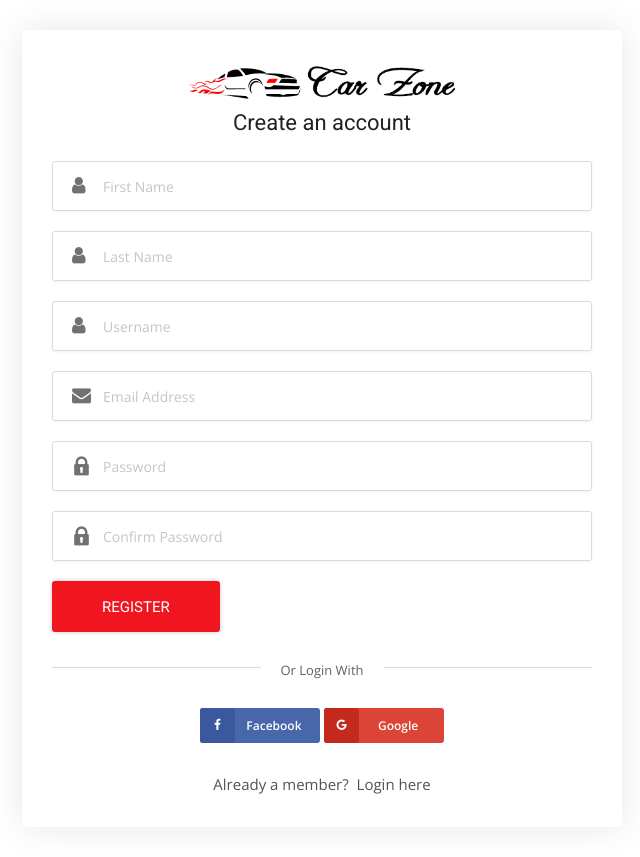
After one commit to kaidu219/carsellplatform, a Django app: page /accounts/register in a window 1280 px wide. The commit adds this page. Shown: the whole page, without its empty margins (318-958 px from the left). Run offline with Django 4.2, Linux system fonts and the light colour scheme; some libraries are stand-ins or nearby versions.

Commit message:
add login/logout/register

```diff
--- a/carsellplatform/cars/templates/cars/cars.html
+++ b/carsellplatform/cars/templates/cars/cars.html
@@ -24,6 +24,10 @@
 <!-- Featured car start -->
 <div class="featured-car content-area">
     <div class="container">
+        {% include 'includes/messages.html' %}
+        <div class="main-title" style="text-align:left !import;">
+            <h1>Welcome, <span>{{ user.first_name }}!</span> </h1>
+        </div>
         <div class="row">
             <div class="col-lg-8 col-md-12">
 
--- /dev/null
+++ b/carsellplatform/templates/includes/messages.html
@@ -0,0 +1,20 @@
+{% if messages %}
+    {% for message in messages %}
+        <div id='message' class="container">
+            <div class="alert alert-{{ message.tags }}" alert-dismissible role="alert">
+            <button class="close" type="button" data-dismiss="alert">
+                <span aria-hidden="true">&times;</button>
+                <strong>
+                    {% if message.level == DEFAULT_MESSAGE_LEVELS.ERROR %}
+                        Error:
+                    {% else %}
+                        {{ message.tags |title }}
+                    {% endif %}
+                </strong>
+                {{ message }}
+            </div>
+        </div>
+
+    {% endfor %}
+
+{% endif %}
--- a/carsellplatform/uaccounts/templates/uaccounts/login.html
+++ b/carsellplatform/uaccounts/templates/uaccounts/login.html
@@ -1,4 +1,4 @@
-{% extends 'base.html'%}
+{% extends 'base.html' %}
 {% load static %}
 
 {% block title %} Car Zone - Login {% endblock %}
@@ -30,7 +30,8 @@
                         </a>
                     </div>
                     <h3>Sign into your account</h3>
-                    <form action="{%'login'%}" method="POST">
+                    {% include 'includes/messages.html' %}
+                    <form action="{% url 'login' %}" method="POST">
                         {% csrf_token %}
                         <div class="form-group form-box">
                             <input type="text" name="username" class="input-text" placeholder="Enter your username" required>
--- /dev/null
+++ b/carsellplatform/uaccounts/templates/uaccounts/register.html
@@ -0,0 +1,138 @@
+
+{% load static %}
+<!DOCTYPE html>
+<html>
+
+<head>
+    <!-- Google Tag Manager -->
+    <script>(function(w,d,s,l,i){w[l]=w[l]||[];w[l].push({'gtm.start':
+        new Date().getTime(),event:'gtm.js'});var f=d.getElementsByTagName(s)[0],
+    j=d.createElement(s),dl=l!='dataLayer'?'&l='+l:'';j.async=true;j.src=
+    '../../../www.googletagmanager.com/gtm5445.html?id='+i+dl;f.parentNode.insertBefore(j,f);
+    })(window,document,'script','dataLayer','GTM-NX5VQP');</script>
+    <!-- End Google Tag Manager -->
+    <title>Car House - Register </title>
+
+
+    <meta name="viewport" content="width=device-width, initial-scale=1.0">
+    <meta charset="utf-8">
+
+    <!-- External CSS libraries -->
+    <link rel="stylesheet" type="text/css" href="{% static 'css/bootstrap.min.css' %}">
+    <link rel="stylesheet" type="text/css" href="{% static 'css/animate.min.css' %}">
+    <link rel="stylesheet" type="text/css" href="{% static 'css/bootstrap-submenu.css' %}">
+
+    <link rel="stylesheet" type="text/css" href="{% static 'css/bootstrap-select.min.css' %}">
+    <link rel="stylesheet" type="text/css" href="{% static 'css/magnific-popup.css' %}">
+    <link rel="stylesheet" type="text/css" href="{% static 'fonts/font-awesome/css/font-awesome.min.css' %}">
+    <link rel="stylesheet" type="text/css" href="{% static 'fonts/flaticon/font/flaticon.css' %}">
+    <link rel="stylesheet" type="text/css" href="{% static 'fonts/linearicons/style.css' %}">
+    <link rel="stylesheet" type="text/css"  href="{% static 'css/jquery.mCustomScrollbar.css' %}">
+    <link rel="stylesheet" type="text/css"  href="{% static 'css/dropzone.css' %}">
+    <link rel="stylesheet" type="text/css"  href="{% static 'css/slick.css' %}">
+    <link rel="stylesheet" type="text/css"  href="{% static 'css/lightbox.min.css' %}">
+    <link rel="stylesheet" type="text/css"  href="{% static 'css/jnoty.css' %}">
+
+    <!-- Custom stylesheet -->
+    <link rel="stylesheet" type="text/css" href="{% static 'css/style.css' %}">
+    <link rel="stylesheet" type="text/css" id="style_sheet" href="{% static 'css/skins/red.css' %}">
+
+    <!-- Favicon icon -->
+    <link rel="shortcut icon" href="{% static 'img/favicon.ico' %}" type="image/x-icon" >
+
+    <!-- Google fonts -->
+    <link rel="stylesheet" type="text/css" href="https://fonts.googleapis.com/css?family=Open+Sans:400,300,600,700,800%7CPlayfair+Display:400,700%7CRoboto:100,300,400,400i,500,700">
+
+
+
+    <link rel="stylesheet" type="text/css" href="{% static 'css/ie10-viewport-bug-workaround.css' %}">
+
+    <script  src="{% static 'js/ie-emulation-modes-warning.js' %}"></script>
+</head>
+<body>
+<div class="page_loader"></div>
+
+<!-- Contact section start -->
+<div class="contact-section">
+    <div class="container">
+        <div class="row">
+            <div class="col-lg-12 col-md-12">
+                <div class="form-section">
+                    <div class="logo-2">
+                        <a href="{% url 'home' %}">
+                            <img src="{% static 'img/logos/black-logo.png' %}" alt="logo">
+                        </a>
+                    </div>
+                    <h3>Create an account</h3>
+                    {% include 'includes/messages.html' %}
+                    <form action="{% url 'register' %}" method="POST">
+                        {% csrf_token %}
+                        <div class="form-group form-box">
+                            <input type="text" name="firstname" class="input-text" placeholder="First Name">
+                            <i class="fa fa-user"></i>
+                        </div>
+                        <div class="form-group form-box">
+                            <input type="text" name="lastname" class="input-text" placeholder="Last Name">
+                            <i class="fa fa-user"></i>
+                        </div>
+                        <div class="form-group form-box">
+                            <input type="text" name="username" class="input-text" placeholder="Username">
+                            <i class="fa fa-user"></i>
+                        </div>
+                        <div class="form-group form-box">
+                            <input type="email" name="email" class="input-text" placeholder="Email Address">
+                            <i class="flaticon-mail"></i>
+                        </div>
+                        <div class="form-group form-box">
+                            <input type="password" name="password" class="input-text" placeholder="Password">
+                            <i class="flaticon-lock"></i>
+                        </div>
+                        <div class="form-group form-box">
+                            <input type="password" name="confirm_password" class="input-text" placeholder="Confirm Password">
+                            <i class="flaticon-lock"></i>
+                        </div>
+                        <div class="form-group mb-0 clearfix">
+                            <button type="submit" class="btn-md btn-theme float-left">Register</button>
+                        </div>
+                        <div class="extra-login clearfix">
+                            <span>Or Login With</span>
+                        </div>
+                        <div class="clearfix"></div>
+                        <ul class="social-list">
+                            <li><a href="#" class="facebook-bg"><i class="fa fa-facebook facebook-i"></i><span>Facebook</span></a></li>
+                            <li><a href="#" class="google-bg"><i class="fa fa-google google-i"></i><span>Google</span></a></li>
+                        </ul>
+                    </form>
+                    <p>Already a member? <a href="login.html" class="thembo"> Login here</a></p>
+                </div>
+            </div>
+        </div>
+    </div>
+</div>
+<!-- Contact section end -->
+
+<script src="{% static 'js/jquery-2.2.0.min.js' %}"></script>
+<script src="{% static 'js/popper.min.js' %}"></script>
+<script src="{% static 'js/bootstrap.min.js' %}"></script>
+<script  src="{% static 'js/bootstrap-submenu.js' %}"></script>
+<script  src="{% static 'js/rangeslider.js' %}"></script>
+<script  src="{% static 'js/jquery.mb.YTPlayer.js' %}"></script>
+<script  src="{% static 'js/bootstrap-select.min.js' %}"></script>
+<script  src="{% static 'js/jquery.easing.1.3.js' %}"></script>
+<script  src="{% static 'js/jquery.scrollUp.js' %}"></script>
+<script  src="{% static 'js/jquery.mCustomScrollbar.concat.min.js' %}"></script>
+<script  src="{% static 'js/dropzone.js' %}"></script>
+<script  src="{% static 'js/slick.min.js' %}"></script>
+<script  src="{% static 'js/jquery.filterizr.js' %}"></script>
+<script  src="{% static 'js/jquery.magnific-popup.min.js' %}"></script>
+<script  src="{% static 'js/jquery.countdown.js' %}"></script>
+<script  src="{% static 'js/jquery.mousewheel.min.js' %}"></script>
+<script  src="{% static 'js/lightgallery-all.js' %}"></script>
+<script  src="{% static 'js/jnoty.js' %}"></script>
+<script  src="{% static 'js/app.js' %}"></script>
+
+
+
+</body>
+
+</html>
--- a/carsellplatform/uaccounts/urls.py
+++ b/carsellplatform/uaccounts/urls.py
@@ -1,9 +1,10 @@
 from django.urls import path
-from .views import login
+from .views import login, logout, register
 
 
 
 urlpatterns = [
-    path("login", login, name='login'),
-
+    path("login",login,name='login'),
+    path("logout",logout,name='logout'),
+    path("register",register,name='register'),
 ]
--- a/carsellplatform/uaccounts/views.py
+++ b/carsellplatform/uaccounts/views.py
@@ -1,6 +1,7 @@
 from django.shortcuts import render, redirect
-from django.contrib import auth
+from django.contrib import auth, messages
 from django.contrib.auth.models import User
+
 
 
 # Create your views here.
@@ -11,7 +12,45 @@ def login(request):
         user = auth.authenticate(username=username, password=password)
         if user:
             auth.login(request, user)
+            messages.success(request, 'You are now loggen in!')
             return redirect('cars')
         else:
             return redirect('login')
     return render(request, 'uaccounts/login.html')
+
+
+def logout(request):
+    auth.logout(request)
+    return redirect('login')
+
+def register(request):
+    if request.method == 'POST':
+        first_name = request.POST['firstname']
+        last_name = request.POST['lastname']
+        username = request.POST['username']
+        email = request.POST['email']
+        password = request.POST['password']
+        confirm_password = request.POST['confirm_password']
+
+        if password == confirm_password:
+            if User.objects.filter(username=username).exists():
+                messages.error(request, 'This user already exists!')
+                return redirect('login')
+            else:
+                if User.objects.filter(email=email).exists():
+                    messages.error(request, 'This email already exists!')
+                    return redirect('login')
+                else:
+                    user = User.objects.create_user(first_name=first_name,
+                                                    last_name=last_name,
+                                                    username=username,
+                                                    email=email,
+                                                    password=password)
+                    user.save()
+                    auth.login(request, user)
+                    messages.success(request, 'You are now loggen in!')
+                    return redirect('cars')
+        else:
+            return redirect('register')
+    else:
+        return render(request, 'uaccounts/register.html')
```
Also changed, not shown: carsellplatform/templates/includes/header.html (+15 -6 lines).
